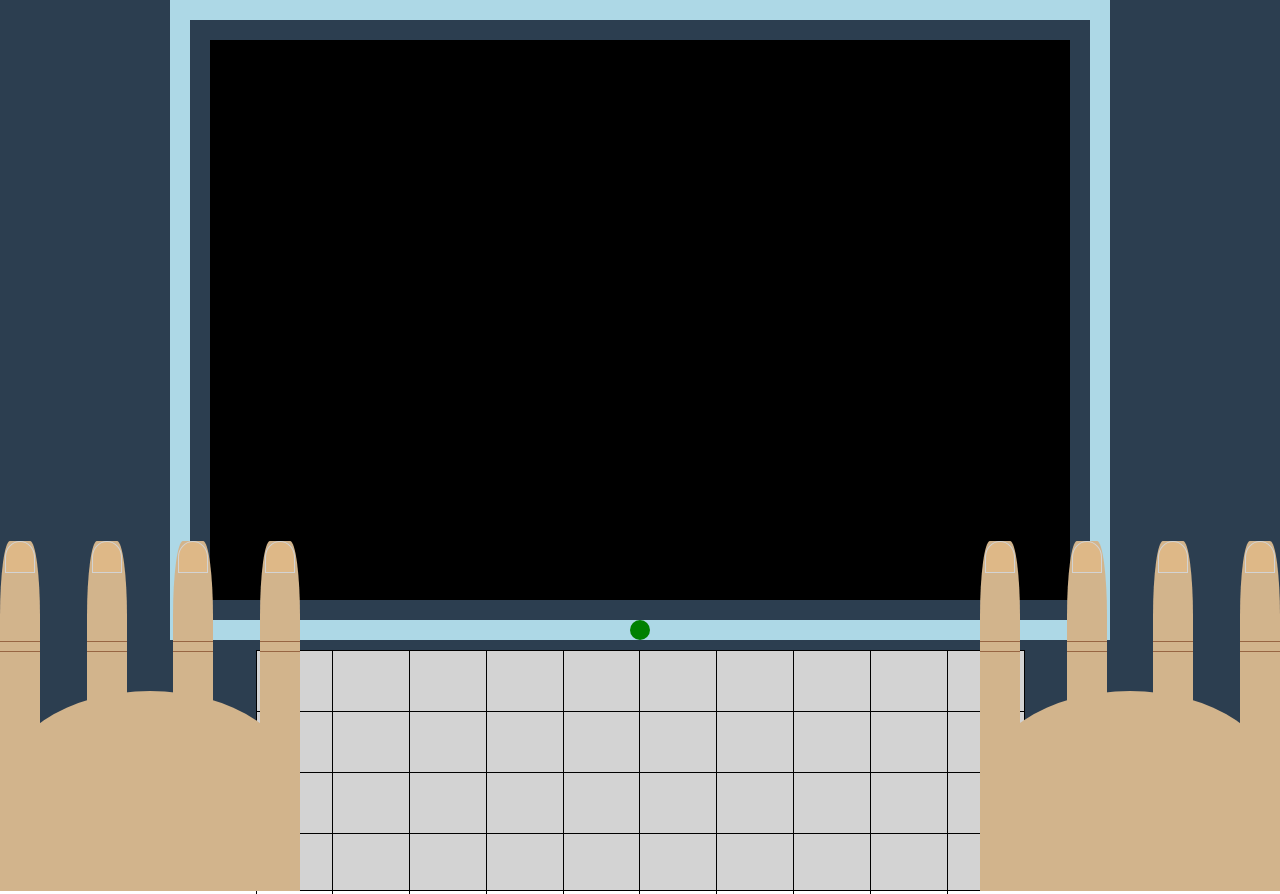
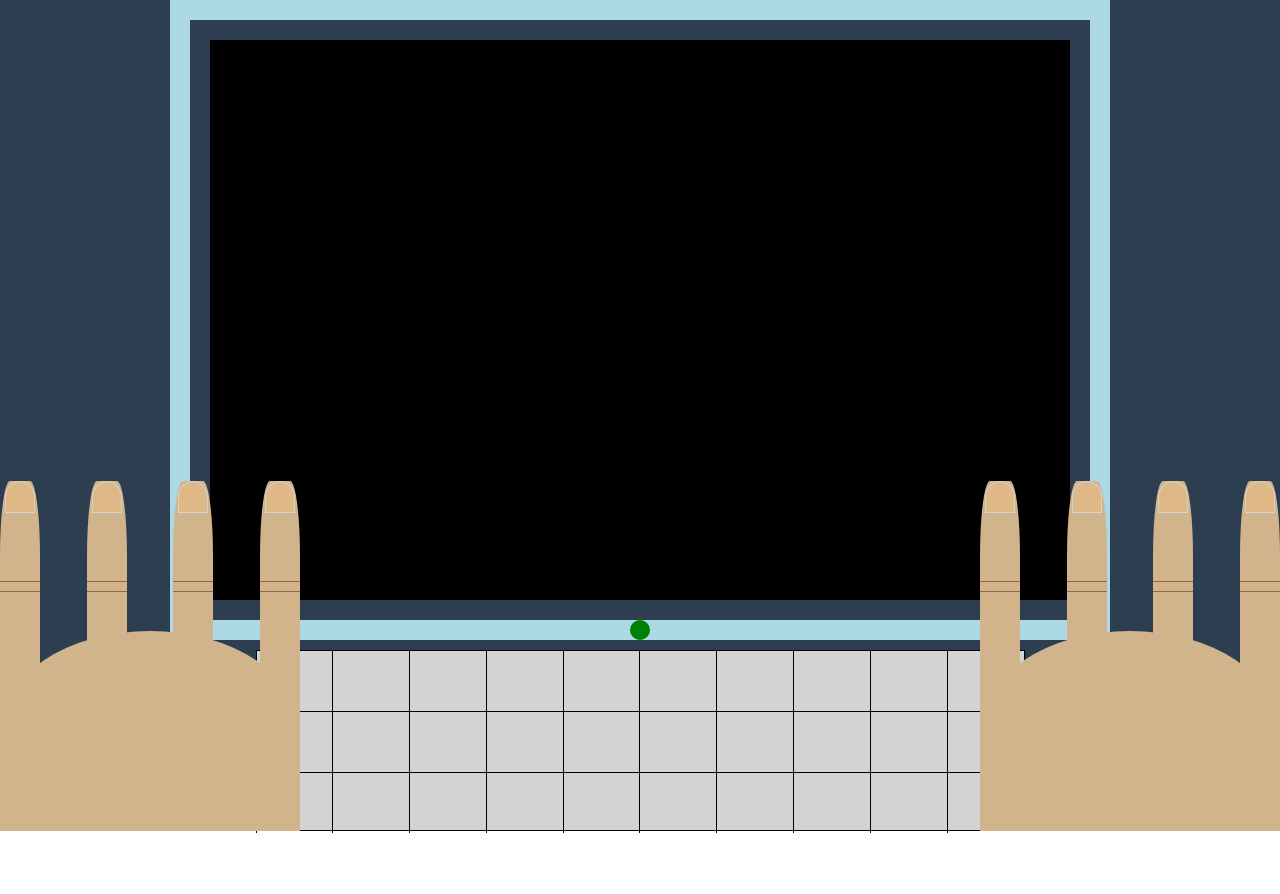
Before and after one commit to seandan7/personal-website, a Vue app: page / in a window 1280 px wide. After the commit the page ends 833 px from the top, so only its background shows below. Built offline with nearby package versions, Linux system fonts and the light colour scheme; a web font is replaced by a local one; what vue-particles would draw is missing.

Commit message:
Begin hand animation on key press

```diff
--- a/src/components/Hand.vue
+++ b/src/components/Hand.vue
@@ -1,6 +1,6 @@
 <template>
   <div :class="[whichHand + '--hand']">
-      <div class="hand__base">
+    <div class="hand__base" :class="isActive ? 'active': null">
       <div v-for="i in 4" :key="i">
         <Digit :whichHand="whichHand" />
       </div>
@@ -9,15 +9,16 @@
 </template>
 
 <script>
-import Digit from './Digit'
+import Digit from "./Digit";
 export default {
   name: "Hand",
   components: {
-      Digit
+    Digit,
   },
   props: {
     whichHand: String,
-  },
+    isActive: Boolean
+  }
 };
 </script>
 
--- a/src/components/Keyboard.vue
+++ b/src/components/Keyboard.vue
@@ -1,8 +1,16 @@
 <template>
   <div class="main--keyboard">
       <div class="keyboard__frame">
-          <div v-for="i in 4" class="keyboard__row" :key="i">
-              <span v-for="y in 10" class="row__key" :key="y"></span>
+          <div v-for="i in 3" class="keyboard__row" :key="i">
+              <span v-for="y in 10" class="row__key" :key="y">
+                <span v-if="i==1 && y == 1">q</span>
+                <span v-if="i==1 && y == 10">p</span>
+                <span v-if="i==2 && y == 1">a</span>
+                <span v-if="i==2 && y == 10">l</span>
+                <span v-if="i==3 && y == 1">z</span>
+                <span v-if="i==3 && y == 10">m</span>
+
+              </span>
           </div>
       </div>
   </div>
@@ -23,7 +31,7 @@ export default {
 .keyboard__frame {
     background: lightgray;
     width: 60%;
-    height: 240px;
+    height: 180px;
     margin: 10px auto 0 auto;
     display: flex;
     flex-wrap: wrap;
@@ -40,6 +48,9 @@ export default {
 .row__key {
     width: 10%;
     border-left: 1px solid black;
+    &:hover {
+      background: lightblue
+    }
 }
 @media screen and (max-width: 600px) {
   .keyboard__frame {
```
Lines whose indentation alone changed are shown as unchanged.
